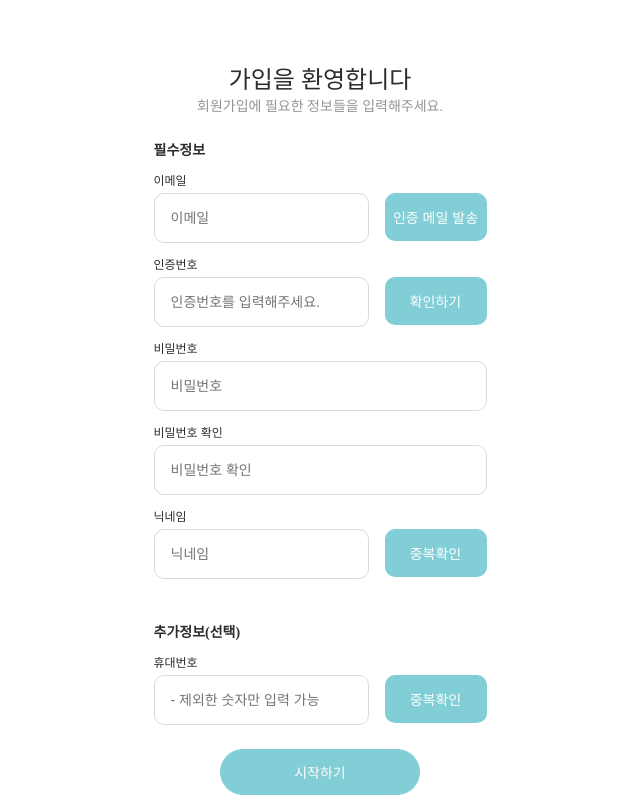
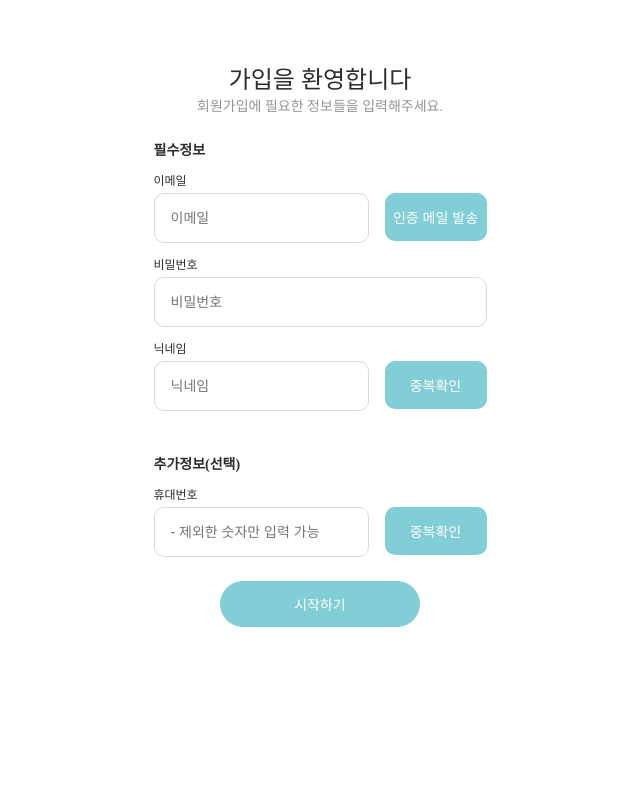
Before and after one commit to cafe-jun/garden-writer-front, a Next.js app: page /signUp in a window 1280 px wide. Shown: the whole page, without its empty margins (320-960 px from the left). Built offline with nearby package versions, Linux system fonts and the light colour scheme.

Commit message:
[fix] Form Provider 분리 및 Name 타입 수정

```diff
--- /dev/null
+++ b/src/common/components/Form/Form.tsx
@@ -0,0 +1,18 @@
+import { ReactNode } from 'react';
+import { DeepPartial, FormProvider, useForm } from 'react-hook-form';
+
+interface FormProps<T = unknown> {
+  defaultValues?: DeepPartial<T>;
+  children: ReactNode;
+}
+
+const Form = <T extends {}>({ defaultValues, children }: FormProps<T>) => {
+  const methods = useForm<T>({
+    mode: 'onChange',
+    defaultValues: defaultValues || undefined,
+  });
+
+  return <FormProvider {...methods}>{children}</FormProvider>;
+};
+
+export default Form;
--- a/src/components/SignUp/FormItem.tsx
+++ b/src/components/SignUp/FormItem.tsx
@@ -11,12 +11,12 @@ import {
   InputButton,
   InputWithButtonContainer,
 } from './style';
-import { Name, SignUpFormValues } from './type';
+import { SignUpFormValueKeys, SignUpFormValues } from './type';
 
 interface Props {
   type?: string;
   regex?: RegExp;
-  valuePayload: Name;
+  valuePayload: SignUpFormValueKeys;
   requiredMessage?: string;
   validateErrorMessage?: string;
   validateSuccessMessage?: string;
--- a/src/components/SignUp/InputField.tsx
+++ b/src/components/SignUp/InputField.tsx
@@ -1,14 +1,14 @@
 import { RegisterOptions, UseFormRegister } from 'react-hook-form';
 
 import { Input } from './style';
-import { Name, SignUpFormValues } from './type';
+import { SignUpFormValueKeys, SignUpFormValues } from './type';
 
 interface Props {
   type: string;
-  name: Name;
+  name: SignUpFormValueKeys;
   placeholder: string;
   register: UseFormRegister<SignUpFormValues>;
-  rules?: RegisterOptions<SignUpFormValues, Name>;
+  rules?: RegisterOptions<SignUpFormValues, SignUpFormValueKeys>;
 }
 
 const InputField: React.FC<Props> = ({ type, name, placeholder, register, rules }) => (
--- /dev/null
+++ b/src/components/SignUp/SignUpForm.tsx
@@ -0,0 +1,102 @@
+import { useFormContext } from 'react-hook-form';
+
+import { emailRegex, nicknameRegex, passwordRegex, phoneNumberRegex } from '@/constants/regex';
+
+import FormItem from './FormItem';
+import { useHandlers } from './handler';
+import {
+  Container,
+  Description,
+  FormContainer,
+  FormContents,
+  FormContentsMore,
+  Header,
+  SubmitButton,
+  SubTitle,
+  Title,
+} from './style';
+import { SignUpFormValues } from './type';
+
+const SignUpForm = () => {
+  const { onSubmit } = useHandlers();
+  const { formState, handleSubmit } = useFormContext<SignUpFormValues>();
+  const { isDirty, isValid } = formState;
+
+  return (
+    <Container>
+      <Header>
+        <Title>가입을 환영합니다</Title>
+        <Description>회원가입에 필요한 정보들을 입력해주세요.</Description>
+      </Header>
+      <FormContainer onSubmit={handleSubmit(onSubmit)}>
+        <FormContents>
+          <SubTitle>필수정보</SubTitle>
+          <FormItem
+            regex={emailRegex}
+            valuePayload="email"
+            requiredMessage="이메일을 입력해주세요."
+            validateErrorMessage="이메일 형식을 지켜주세요."
+            validateSuccessMessage="사용 가능한 이메일입니다."
+            label="이메일"
+            placeholder="이메일"
+            buttonLabel="인증 메일 발송"
+          />
+          {/* <FormItem
+              valuePayload="certificationNumber"
+              requiredMessage="인증번호를 입력해주세요."
+              validateErrorMessage="인증번호가 일치하지 않습니다."
+              validateSuccessMessage="인증번호가 일치합니다."
+              label="인증번호"
+              placeholder="인증번호를 입력해주세요."
+              buttonLabel="확인하기"
+            /> */}
+          <FormItem
+            type="password"
+            regex={passwordRegex}
+            valuePayload="password"
+            requiredMessage="비밀번호를 입력해주세요."
+            validateErrorMessage="사용할 수 없는 비밀번호입니다."
+            validateSuccessMessage="사용 가능 한 비밀번호입니다."
+            label="비밀번호"
+            placeholder="비밀번호"
+          />
+          {/* <FormItem
+              type="password"
+              valuePayload="passwordConfirm"
+              requiredMessage="비밀번호를 확인해주세요."
+              validateErrorMessage="비밀번호가 일치하지 않습니다."
+              validateSuccessMessage="비밀번호가 일치합니다."
+              label="비밀번호 확인"
+              placeholder="비밀번호 확인"
+            /> */}
+          <FormItem
+            regex={nicknameRegex}
+            valuePayload="nickname"
+            requiredMessage="닉네임을 입력해주세요."
+            validateErrorMessage="닉네임 형식을 지켜주세요."
+            validateSuccessMessage="사용 가능 한 닉네임입니다."
+            label="닉네임"
+            placeholder="닉네임"
+            buttonLabel="중복확인"
+          />
+        </FormContents>
+        <FormContentsMore>
+          <SubTitle>추가정보(선택)</SubTitle>
+          <FormItem
+            regex={phoneNumberRegex}
+            valuePayload="phoneNumber"
+            validateErrorMessage="- 제외한 숫자만 입력해주세요."
+            label="휴대번호"
+            placeholder="- 제외한 숫자만 입력 가능"
+            buttonLabel="중복확인"
+          />
+        </FormContentsMore>
+        <SubmitButton type="submit" disabled={!isDirty || !isValid}>
+          시작하기
+        </SubmitButton>
+      </FormContainer>
+    </Container>
+  );
+};
+
+export default SignUpForm;
--- a/src/components/SignUp/handler.ts
+++ b/src/components/SignUp/handler.ts
@@ -1,13 +1,16 @@
 import { SubmitHandler, UseFormTrigger } from 'react-hook-form';
 
-import { Name, SignUpFormValues } from './type';
+import { SignUpFormValueKeys, SignUpFormValues } from './type';
 
 export const useHandlers = () => {
   const onSubmit: SubmitHandler<SignUpFormValues> = data => {
     console.log(data);
   };
 
-  const handleBlurInputField = (trigger: UseFormTrigger<SignUpFormValues>, name: Name) => {
+  const handleBlurInputField = (
+    trigger: UseFormTrigger<SignUpFormValues>,
+    name: SignUpFormValueKeys
+  ) => {
     trigger(name);
   };
 
--- a/src/components/SignUp/index.tsx
+++ b/src/components/SignUp/index.tsx
@@ -1,107 +1,12 @@
-import { FormProvider, useForm } from 'react-hook-form';
+import Form from '@/common/components/Form/Form';
 
-import { emailRegex, nicknameRegex, passwordRegex, phoneNumberRegex } from '@/constants/regex';
+import { initFormValues } from './initFormValues';
+import SignUpForm from './SignUpForm';
 
-import FormItem from './FormItem';
-import { useHandlers } from './handler';
-import { initFormValues } from './initFormValues';
-import {
-  Container,
-  Description,
-  Form,
-  FormContents,
-  FormContentsMore,
-  Header,
-  SubmitButton,
-  SubTitle,
-  Title,
-} from './style';
-import { SignUpFormValues } from './type';
-
-const SignUp = () => {
-  const { onSubmit } = useHandlers();
-  const methods = useForm<SignUpFormValues>({
-    defaultValues: initFormValues,
-  });
-  const { handleSubmit, formState } = methods;
-  const { isDirty, isValid } = formState;
-
-  return (
-    <FormProvider {...methods}>
-      <Container>
-        <Header>
-          <Title>가입을 환영합니다</Title>
-          <Description>회원가입에 필요한 정보들을 입력해주세요.</Description>
-        </Header>
-        <Form onSubmit={handleSubmit(onSubmit)}>
-          <FormContents>
-            <SubTitle>필수정보</SubTitle>
-            <FormItem
-              regex={emailRegex}
-              valuePayload="email"
-              requiredMessage="이메일을 입력해주세요."
-              validateErrorMessage="이메일 형식을 지켜주세요."
-              validateSuccessMessage="사용 가능한 이메일입니다."
-              label="이메일"
-              placeholder="이메일"
-              buttonLabel="인증 메일 발송"
-            />
-            <FormItem
-              valuePayload="certificationNumber"
-              requiredMessage="인증번호를 입력해주세요."
-              validateErrorMessage="인증번호가 일치하지 않습니다."
-              validateSuccessMessage="인증번호가 일치합니다."
-              label="인증번호"
-              placeholder="인증번호를 입력해주세요."
-              buttonLabel="확인하기"
-            />
-            <FormItem
-              type="password"
-              regex={passwordRegex}
-              valuePayload="password"
-              requiredMessage="비밀번호를 입력해주세요."
-              validateErrorMessage="사용할 수 없는 비밀번호입니다."
-              validateSuccessMessage="사용할 수 있는 비밀번호입니다."
-              label="비밀번호"
-              placeholder="비밀번호"
-            />
-            <FormItem
-              type="password"
-              valuePayload="passwordConfirm"
-              requiredMessage="비밀번호를 확인해주세요."
-              validateErrorMessage="비밀번호가 일치하지 않습니다."
-              validateSuccessMessage="비밀번호가 일치합니다."
-              label="비밀번호 확인"
-              placeholder="비밀번호 확인"
-            />
-            <FormItem
-              regex={nicknameRegex}
-              valuePayload="nickname"
-              requiredMessage="닉네임을 입력해주세요."
-              validateErrorMessage="닉네임 형식을 지켜주세요."
-              label="닉네임"
-              placeholder="닉네임"
-              buttonLabel="중복확인"
-            />
-          </FormContents>
-          <FormContentsMore>
-            <SubTitle>추가정보(선택)</SubTitle>
-            <FormItem
-              regex={phoneNumberRegex}
-              valuePayload="phoneNumber"
-              validateErrorMessage="- 제외한 숫자만 입력해주세요."
-              label="휴대번호"
-              placeholder="- 제외한 숫자만 입력 가능"
-              buttonLabel="중복확인"
-            />
-          </FormContentsMore>
-          <SubmitButton type="submit" disabled={!isDirty || !isValid}>
-            시작하기
-          </SubmitButton>
-        </Form>
-      </Container>
-    </FormProvider>
-  );
-};
+const SignUp = () => (
+  <Form defaultValues={initFormValues}>
+    <SignUpForm />
+  </Form>
+);
 
 export default SignUp;
--- a/src/components/SignUp/style.ts
+++ b/src/components/SignUp/style.ts
@@ -27,7 +27,7 @@ export const Description = styled('p', {
   color: '#959595',
 });
 
-export const Form = styled('form', {
+export const FormContainer = styled('form', {
   display: 'flex',
   flexDirection: 'column',
   alignItems: 'center',
```
Also changed, not shown: src/components/SignUp/type.ts (+2 -8 lines).
